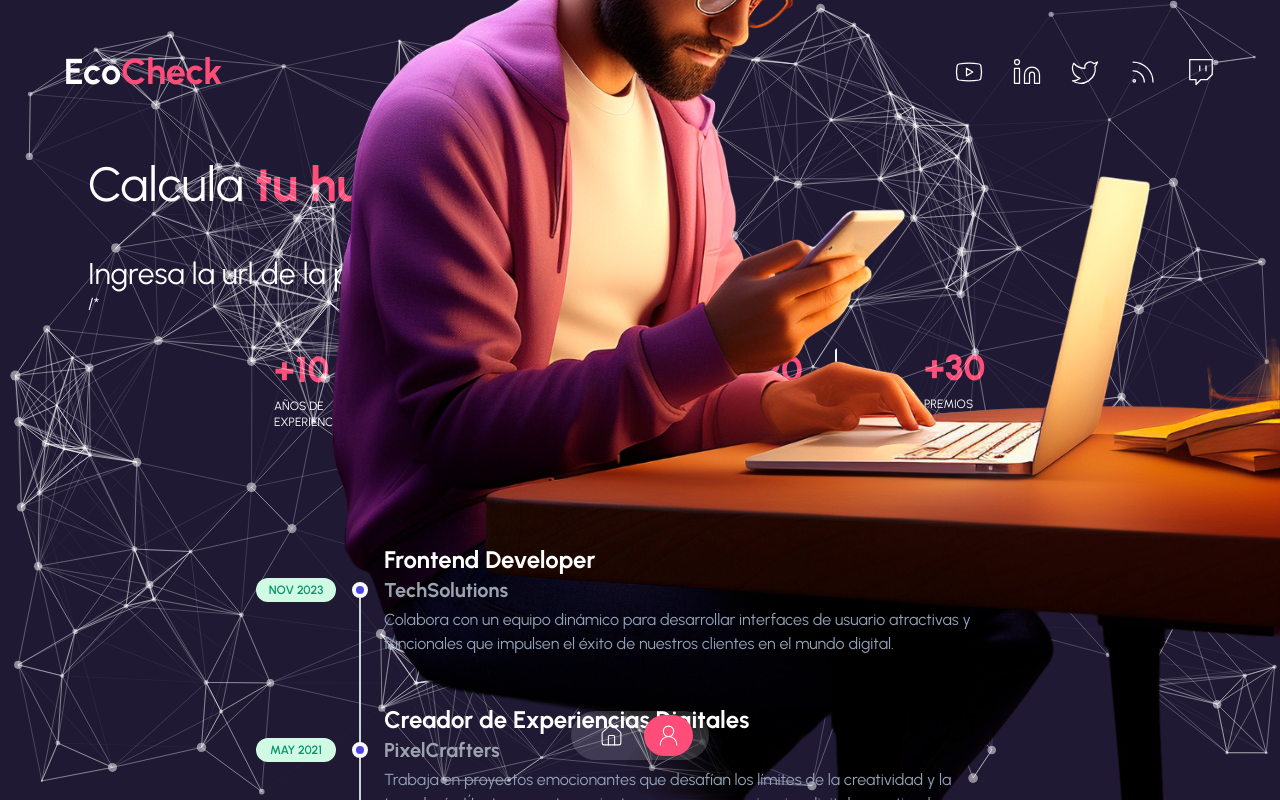
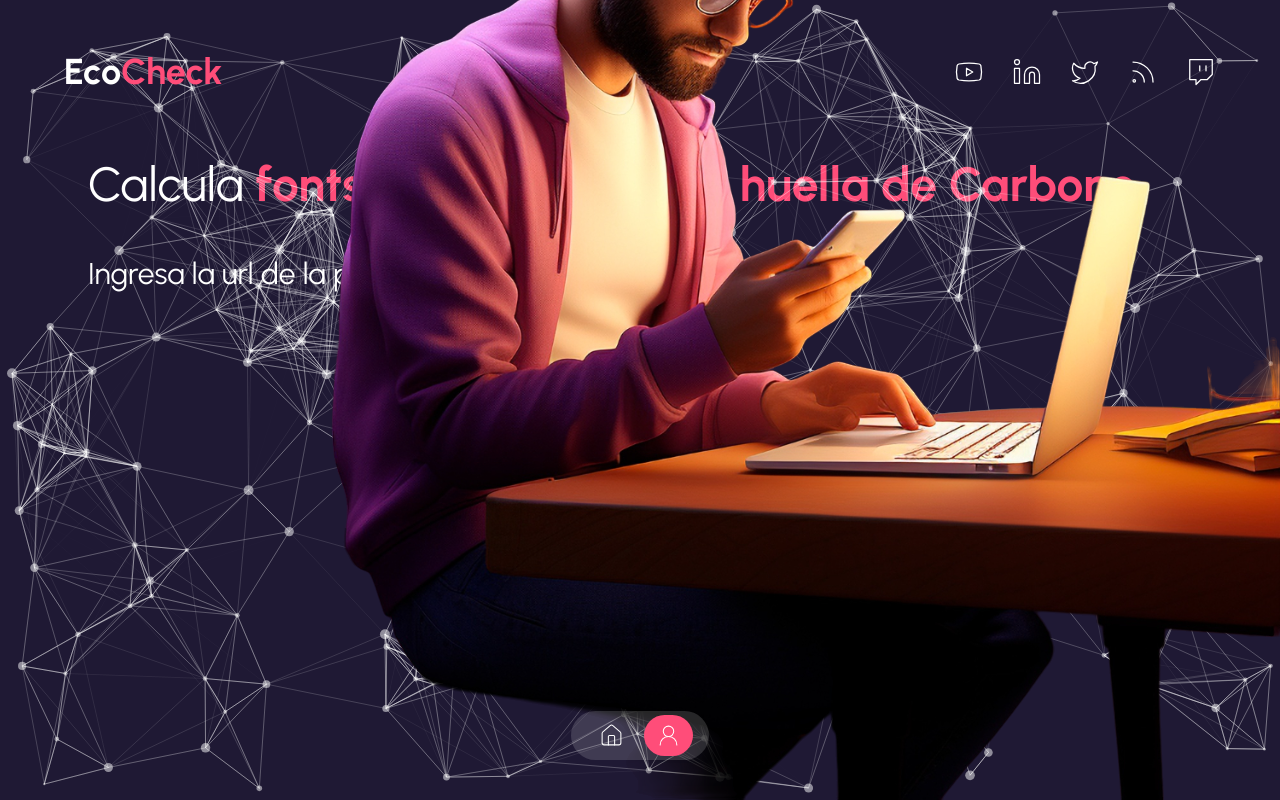
Before and after one commit to cero96/Huella_carbono, a Next.js app in the folder ecocheck/: page /about-me in a window 1280 px wide. Shown: the top 800 px of the page. Built offline with nearby package versions, Linux system fonts and the light colour scheme.

Commit message:
Modificar pagina de url

```diff
--- a/ecocheck/app/(routes)/about-me/page.tsx
+++ b/ecocheck/app/(routes)/about-me/page.tsx
@@ -17,6 +17,8 @@ const AboutMePage = () => {
                 <h1 className="text-2xl leading-tight text-center md:text-left md:text-5xl md:mt-10">
                     Calcula{' '}
                     <span className="font-bold text-secondary">
+
+                        fontsize 16pcx 1rem
                         tu huella de Carbono
                     </span>
                 </h1>
@@ -28,11 +30,10 @@ const AboutMePage = () => {
                 <form>
 
                 </form>
-/*
-                <CounterServices />
 
-                <TimeLine />
- */
+{/*                 <CounterServices />
+
+                <TimeLine /> */}
             </ContainerPage>
         </>
     );
--- a/ecocheck/app/(routes)/services/page.tsx
+++ b/ecocheck/app/(routes)/services/page.tsx
@@ -20,7 +20,7 @@ const ServicesPage = () => {
 
                 {/* SLIDER */}
                 <div>
-                    <SliderServices />
+                    {/* <SliderServices /> */}
                 </div>
             </div>
         </>
```
